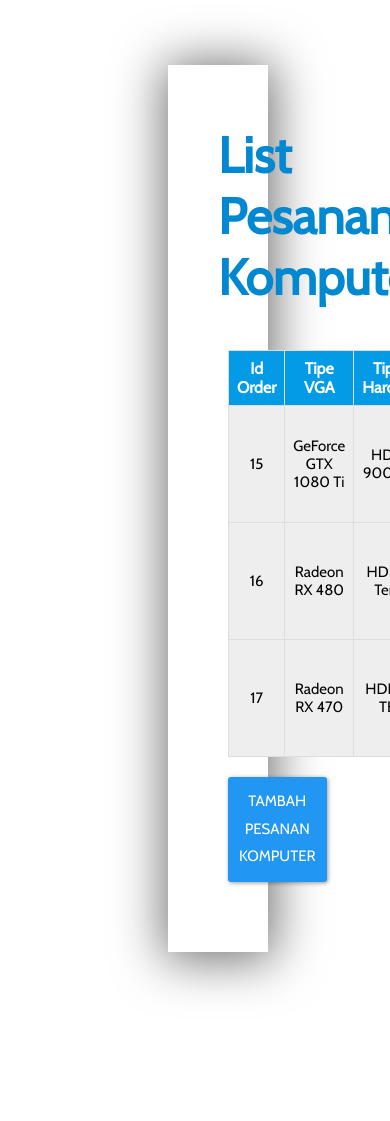
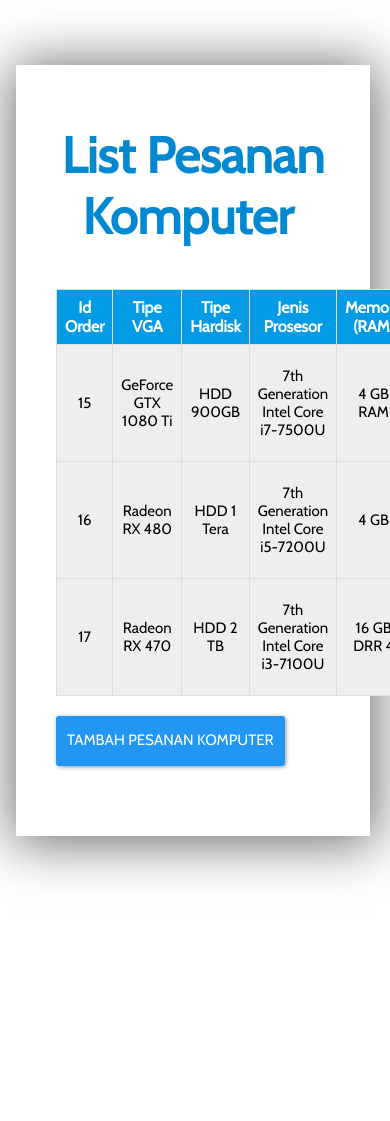
Before and after one commit to faisalarkan21/p_web_php, a PHP site: page / in a window 390 px wide; the page is wider, and only the part inside the window is pictured. After the commit the page ends 879 px from the top of that part, so only its background shows below. Run offline with PHP 8.4, Linux system fonts and the light colour scheme; data comes from the database, SQL or seed files in the repository.

Commit message:
fix style

```diff
--- a/stylesheets/style.css
+++ b/stylesheets/style.css
@@ -245,6 +245,21 @@ body {
       margin-left: 220px;
      }
 
+     .back-table {
+      -webkit-box-shadow: 1px 3px 37px 1px rgba(0, 0, 0, 0.56);
+      -moz-box-shadow: 1px 3px 37px 1px rgba(0, 0, 0, 0.56);
+      box-shadow: 1px 3px 50px 5px rgba(0, 0, 0, 0.56);
+      background-color: white;
+      margin-left: -32px;
+
+      width: 100%;
+      margin-bottom: 70px;
+      padding-left: 30px;
+      padding-right: 30px;
+      padding-top: 10px;
+      padding-bottom: 70px;
+    }
+
   }
 
 .btn-tambah-table {
```
